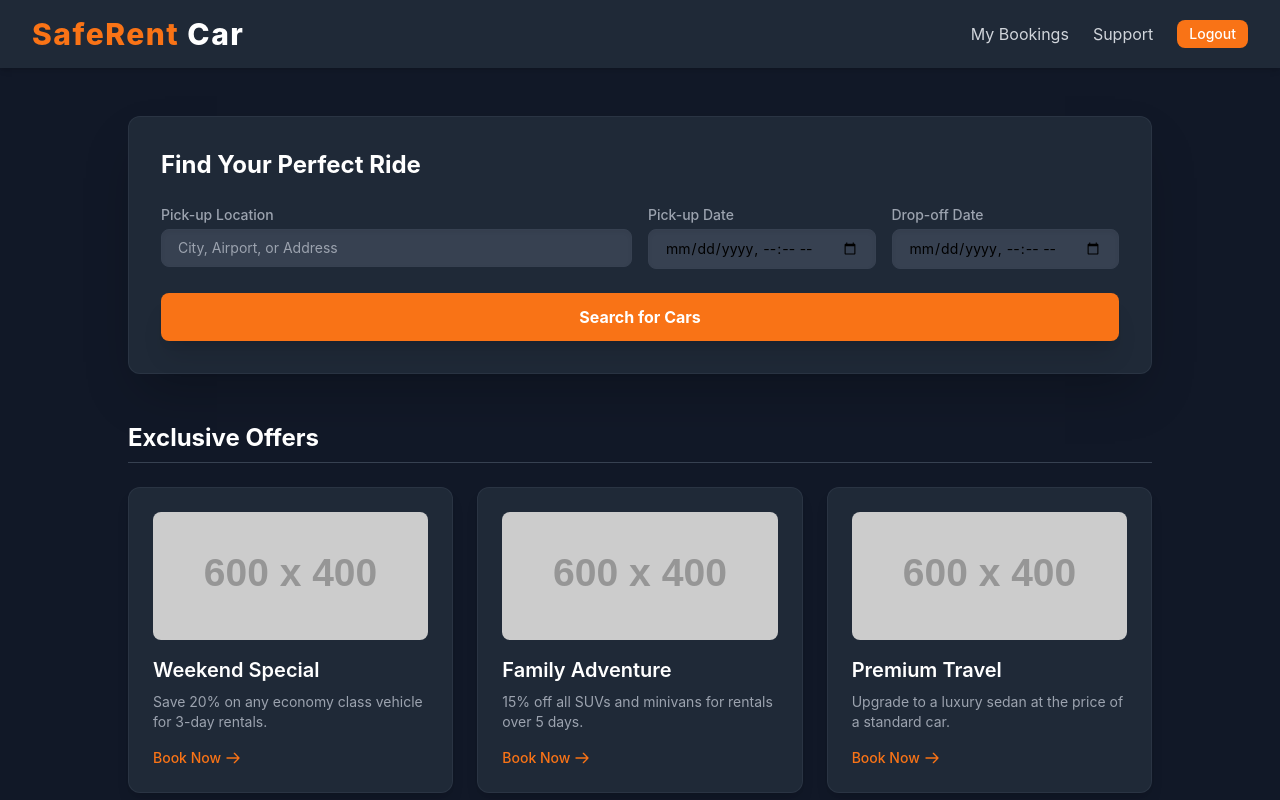
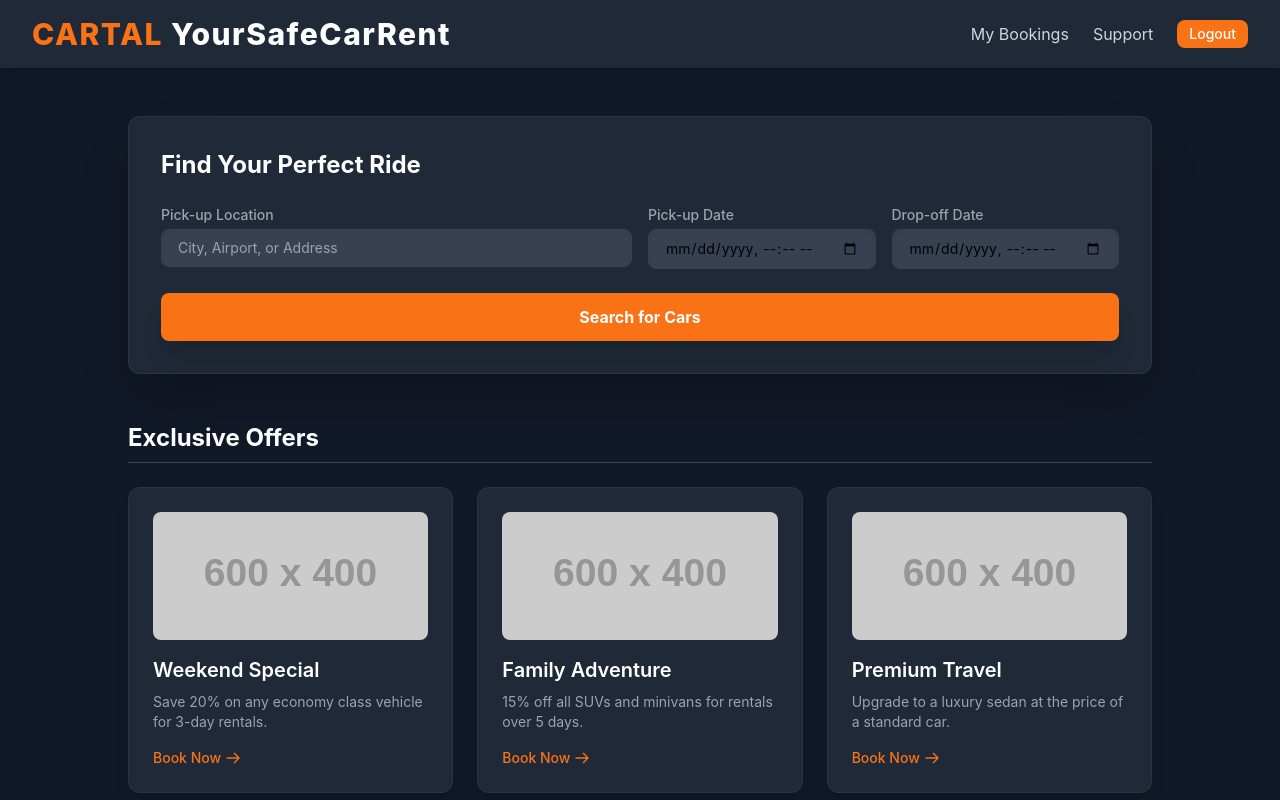
Before and after one commit to NazirulRizali/homepage, a plain HTML site: page index.html in a window 1280 px wide. Shown: the top 800 px of the page. Drawn offline with nearby package versions, Linux system fonts and the light colour scheme; placeholder pictures from the web are drawn by us.

Commit message:
Update index.html

```diff
--- a/index.html
+++ b/index.html
@@ -44,7 +44,7 @@
         <div class="max-w-7xl mx-auto px-4 sm:px-6 lg:px-8 py-4 flex justify-between items-center">
             <!-- Logo / App Name -->
             <a href="#" class="text-3xl font-extrabold text-primary tracking-wider">
-                SafeRent <span class="text-white">Car</span>
+                CARTAL <span class="text-white">YourSafeCarRent</span>
             </a>
             <!-- Navigation Links (Simulating Post-Login State) -->
             <nav class="flex items-center space-x-6">
```
